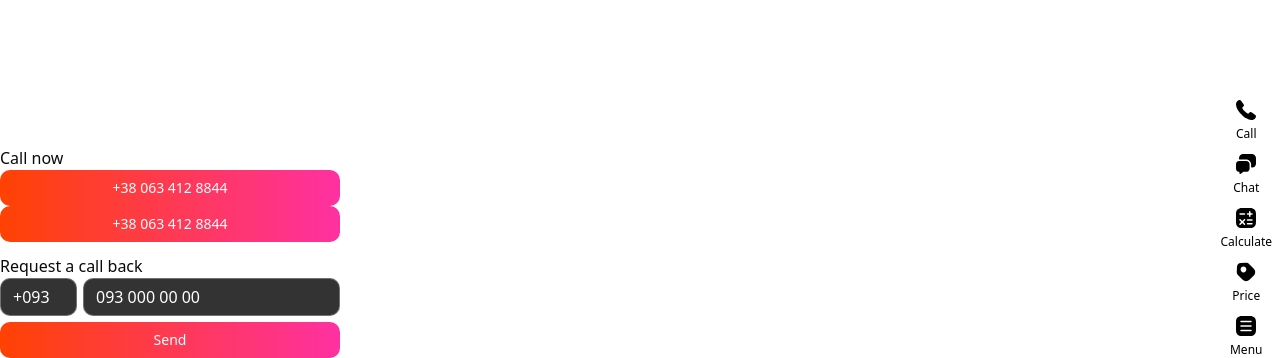
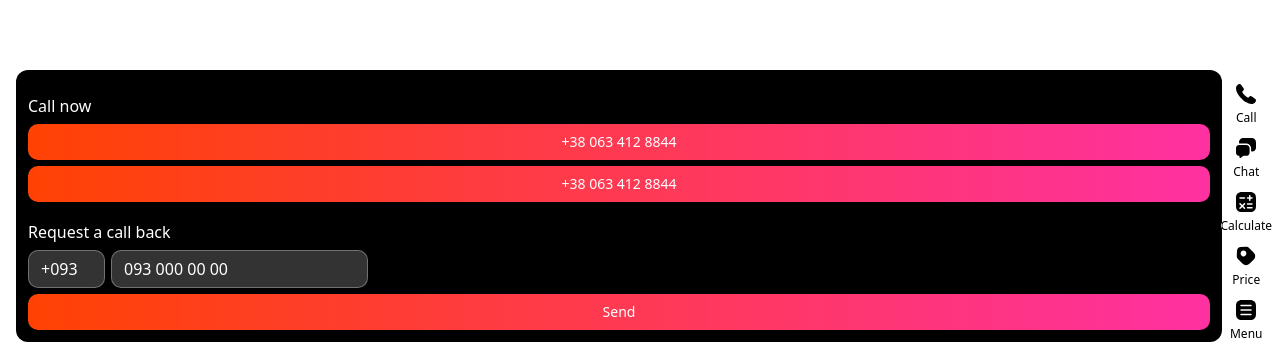
Before and after one commit to upiter-2005/drivovo_calculator_fsd, a Next.js app: page / in a window 1280 px wide. Both pictures are taken after a click on the button "Call". Shown: the part 442-800 px from the top of the page. Built offline with nearby package versions, Linux system fonts and the light colour scheme.

Commit message:
observer blocks + interactive panel

```diff
--- a/app/globals.css
+++ b/app/globals.css
@@ -145,12 +145,33 @@
   padding-right: 0;
 }
 /* styles.css */
-.PopoverContent {
-	transform-origin: var(--radix-popover-content-transform-origin);
-	animation: scaleIn 0.5s ease-out;
+
+.communicationModal {
+  width: calc(100% - 74px);
+  background-color: #000;
+  margin-left: 16px;
+  padding: 12px;
+
+  border-radius: 12px;
+  transition: all 0.3s;
+	/* animation: animModal 0.5s ease-out; */
+  position: fixed;
+  bottom: 16px;
+  left: 0;
+  transform: translateY(200%);
+}
+.activeModal {
+  transform: translateY(0)!important;
 }
 
-@keyframes scaleIn {
+
+
+.deactiveModal {
+	animation: deAnimModal 0.5s ease-out;
+}
+
+
+@keyframes animModal {
 	from {
 		opacity: 0;
 		transform: translateY(200%);
@@ -160,3 +181,14 @@
 		transform: translateY(0);
 	}
 }
+
+@keyframes deAnimModal {
+	from {
+		opacity: 1;
+		transform: translateY(0);
+	}
+	to {
+		opacity: 0;
+    transform: translateY(200%);
+	}
+}
--- a/package.json
+++ b/package.json
@@ -14,6 +14,7 @@
     "@radix-ui/react-popover": "^1.1.6",
     "@radix-ui/react-slot": "^1.1.2",
     "@radix-ui/react-tabs": "^1.1.3",
+    "@types/react-transition-group": "^4.4.12",
     "class-variance-authority": "^0.7.1",
     "clsx": "^2.1.1",
     "lucide-react": "^0.483.0",
@@ -22,10 +23,13 @@
     "postcss": "^8.5.3",
     "react": "^19.0.0",
     "react-dom": "^19.0.0",
+    "react-transition-group": "^4.4.5",
     "react-use": "^17.6.0",
     "tailwind-merge": "^3.0.2",
     "tw-animate-css": "^1.2.4",
-    "vaul": "^1.1.2"
+    "usehooks-ts": "^3.1.1",
+    "vaul": "^1.1.2",
+    "zustand": "^5.0.3"
   },
   "devDependencies": {
     "@eslint/eslintrc": "^3",
--- /dev/null
+++ b/src/features/intersections/actions/intersectionSlice.ts
@@ -0,0 +1,28 @@
+import {create} from 'zustand'
+import { persist, createJSONStorage } from 'zustand/middleware'
+
+
+interface IntersectionSwitches {
+    activeBlock: string,
+    activeBlockHandler: (val:string) => void
+}
+
+export const useIntersectionSwithes = create<IntersectionSwitches>()(
+  persist(
+    (set) => (
+      {
+        activeBlock: '' ,
+        activeBlockHandler: (val) => {
+          set({activeBlock: val})
+        },
+      }
+    ),
+    {
+      name: 'drivovo fsd',
+      version: 0.1,
+      storage: createJSONStorage(()=> localStorage),
+       partialize: (state) => ({activeBlock: state.activeBlock, }),
+    }
+  )
+
+)
--- /dev/null
+++ b/src/features/intersections/index.tsx
@@ -0,0 +1 @@
+export {FirstWindow} from "./ui/firstWindow"
--- /dev/null
+++ b/src/features/intersections/ui/firstWindow.tsx
@@ -0,0 +1,34 @@
+'use client'
+import { RedButton } from "@/shared/ui/redButton"
+import { useEffect, useState, useRef } from "react";
+import { useClickAway } from "react-use";
+import { useIntersectionSwithes } from "../actions/intersectionSlice";
+
+export const FirstWindow:React.FC = () => {
+
+    const [isVisible, setIsVisible] = useState<boolean>(false)
+    const {activeBlock} = useIntersectionSwithes()
+    const ref = useRef(null);
+
+    useClickAway(ref, () => {
+        setIsVisible(false)
+    });
+
+    useEffect(()=>{
+        if (activeBlock == 'firstWindow') {
+            setIsVisible(true)
+        }else{
+            setIsVisible(false)
+        }
+        console.log(activeBlock);
+    }, [activeBlock])
+
+    // if (!isActive) return null
+
+    return (
+        <div className={ isVisible ? "communicationModal activeModal" : "communicationModal" } ref={ref}>
+            <p className="text-[#C74C05] text-xs pb-3">Lorem ipsum dolor sit amet consectetur. Cras aliquam suspendisse amet fermentum enim.</p>
+            <RedButton text='Book a test drive'  />
+        </div>
+    )
+}
--- /dev/null
+++ b/src/pages-view/home/ui/sections/Block1.tsx
@@ -0,0 +1,34 @@
+'use client'
+import { useIntersectionSwithes } from '@/features/intersections/actions/intersectionSlice';
+import { useEffect } from 'react';
+import { useIntersectionObserver } from 'usehooks-ts'
+
+export const Block1:React.FC = () => {
+
+    const {activeBlockHandler} = useIntersectionSwithes()
+
+    const { isIntersecting, ref } = useIntersectionObserver({
+        threshold: 0.8,
+      })
+
+      useEffect(()=>{
+        if(isIntersecting){
+            activeBlockHandler("firstWindow")
+        }else{
+            activeBlockHandler("")
+        }
+        console.log("Block 1  ---  isIntersectingisIntersectingisIntersecting");
+      }, [isIntersecting, activeBlockHandler])
+
+console.log(`Render Section`, {
+    isIntersecting,
+  })
+    return (
+
+        <section ref={ref} className="w-full min-h-[100vh] firstBaner flex flex-col   items-center justify-center pr-[72px] pl-4 text-white">
+            <h1 className="linearText text-[38px] font-600 text-left leading-11 mb-5 pl-0">Car as a Service <br />
+            (CaaS)</h1>
+            <p className="pl-4">Lorem ipsum dolor sit amet consectetur adipisicing elit. Facilis officia, voluptate non itaque consectetur aut, nisi perferendis tenetur voluptas quis soluta molestiae facere dolor eius nulla laboriosam aperiam vero tempora?</p>
+        </section>
+    )
+}
--- /dev/null
+++ b/src/shared/ui/MnuButton.tsx
@@ -0,0 +1,20 @@
+import Image from 'next/image'
+
+interface IMnuButton {
+    text: string,
+    redirectTo?: string | undefined
+}
+
+export const MnuButton:React.FC<IMnuButton> = ({text, redirectTo}) => {
+    return (
+        <>
+         {redirectTo ?
+            <a href={redirectTo} className="bg-[#2A2A2A] text-white py-[10px] px-[16px] rounded-[8px] flex justify-between items-center" >{text} <Image src='/assets/images/arrow.svg' width={24} height={24} alt='Drivovo arrow ico' /></a>
+            :
+            <button className="bg-[#2A2A2A] text-white py-[10px] px-[16px] rounded-[8px] flex justify-between items-center" >{text}<Image src='/assets/images/arrow.svg' width={24} height={24} alt='Drivovo arrow ico' /></button>
+         }
+        </>
+    )
+
+
+}
--- a/src/widgets/MobMnuBtns/ui/Call.tsx
+++ b/src/widgets/MobMnuBtns/ui/Call.tsx
@@ -1,34 +1,49 @@
 'use client'
-import { cn } from "@/utils/cn"
 import { RedButton } from '@/shared/ui/redButton'
 import { CallbackForm } from '@/features/callbackForm'
 import { createPortal } from 'react-dom'
-import { useRef } from 'react'
+import { useEffect, useRef, useState } from 'react'
 import {useClickAway} from 'react-use';
-import { activeModalType } from "./MobMnuBtns"
+
 
 interface ICall {
-    className?: string,
-    disableModal: (type: activeModalType) => void
+    isActive?: boolean,
+    disableModal: () => void
 }
 
-export const Call:React.FC<ICall> = ({className, disableModal}) => {
+export const Call:React.FC<ICall> = ({ isActive, disableModal}) => {
+    const [isVisible, setIsVisible] = useState(false)
 
     const ref = useRef(null);
+
     useClickAway(ref, () => {
-    disableModal("call")
+        console.log("handler child");
+        setIsVisible(false)
+        disableModal()
+
     });
+
+    useEffect(()=>{
+        if (isActive) {
+            setIsVisible(true)
+        }
+        console.log(isActive);
+    }, [isActive])
+
+    if (!isActive) return null
 
     return (
         <>
             {
                 createPortal(
-                    <div className={cn(`fixed bottom-0 left-0`, className)} ref={ref} >
-                    <p className={`pt-3`}>Call now</p>
+                    <div className={ isVisible ? "communicationModal activeModal" : "communicationModal" } ref={ref} >
+                        <div className='flex flex-col gap-[6px]'>
+                            <p className={`pt-3 text-white`}>Call now</p>
                                 <RedButton text='+38 063 412 8844' phoneLink="+380634128844" />
                                 <RedButton text='+38 063 412 8844'  />
-                    <p className='pt-3'>Request a call back</p>
+                            <p className='pt-3 text-white'>Request a call back</p>
                             <CallbackForm />
+                        </div>
                     </div>,
                     window.document.body
                 )
--- a/src/widgets/MobMnuBtns/ui/Chat.tsx
+++ b/src/widgets/MobMnuBtns/ui/Chat.tsx
@@ -1,30 +1,44 @@
 'use client'
 import Image from 'next/image'
 import { cn } from "@/utils/cn"
-import { useRef } from 'react'
+import { useEffect, useRef, useState } from 'react'
 import { useClickAway } from 'react-use'
-import { activeModalType } from './MobMnuBtns'
 import { createPortal } from 'react-dom'
 
 interface ICall {
-    className?: string,
-    disableModal: (type: activeModalType) => void
+    isActive?: boolean,
+    disableModal: () => void
 }
 
-export const Chat:React.FC<ICall> = ({className, disableModal}) => {
+export const Chat:React.FC<ICall> = ({  isActive, disableModal}) => {
+    const [isVisible, setIsVisible] = useState(false)
     const ref = useRef(null);
     useClickAway(ref, () => {
-    disableModal("chat")
-  });
+        console.log("handler child");
+        setIsVisible(false)
+        disableModal()
+
+
+    });
+
+    useEffect(()=>{
+        if (isActive) {
+            setIsVisible(true)
+        }
+        console.log(isActive);
+    }, [isActive])
+
+    if (!isActive) return null
+
     return (
         <>
             {createPortal(
-                <div className={cn(`fixed bottom-0 left-0 `, className)} ref={ref}>
-                    <p className='pt-3'>Chat in the App</p>
+                <div className={ isVisible ? "communicationModal activeModal" : "communicationModal" } ref={ref}>
+                    <p className='pt-3 pb-2 text-white'>Chat in the App</p>
                     <div className='flex flex-col gap-2'>
-                        <button type="submit"  className={cn('w-full bg-[#28A9EB] text-white rounded-[10px] text-sm flex items-center justify-center p-[8px]', className)}> <Image src="/assets/images/telegram.svg" width={24} height={24} alt='telegram' />Telegram</button>
-                        <button type="submit"  className={cn('w-full bg-[#4EC95C] text-white rounded-[10px] text-sm flex items-center justify-center p-[8px]', className)}> <Image src="/assets/images/whatsApp.svg" width={24} height={24} alt='WhatsApp' />WhatsApp</button>
-                        <button type="submit"  className={cn('w-full instaGradient text-white rounded-[10px] text-sm flex items-center justify-center p-[8px]', className)}> <Image src="/assets/images/instagram.svg" width={24} height={24} alt='instagram' />Instagram</button>
+                        <button type="submit"  className={cn('w-full bg-[#28A9EB] text-white rounded-[10px] text-sm flex items-center justify-center p-[8px]')}> <Image src="/assets/images/telegram.svg" width={24} height={24} alt='telegram' />Telegram</button>
+                        <button type="submit"  className={cn('w-full bg-[#4EC95C] text-white rounded-[10px] text-sm flex items-center justify-center p-[8px]')}> <Image src="/assets/images/whatsApp.svg" width={24} height={24} alt='WhatsApp' />WhatsApp</button>
+                        <button type="submit"  className={cn('w-full instaGradient text-white rounded-[10px] text-sm flex items-center justify-center p-[8px]')}> <Image src="/assets/images/instagram.svg" width={24} height={24} alt='instagram' />Instagram</button>
                     </div>
                 </div>,
                 window.document.body
--- /dev/null
+++ b/src/widgets/MobMnuBtns/ui/Menu.tsx
@@ -0,0 +1,54 @@
+'use client'
+import { useEffect, useRef, useState } from 'react'
+import { useClickAway } from 'react-use'
+import { createPortal } from 'react-dom'
+import { MnuButton } from '@/shared/ui/MnuButton'
+
+interface ICall {
+    isActive?: boolean,
+    disableModal: () => void
+}
+
+export const Menu:React.FC<ICall> = ({  isActive, disableModal}) => {
+    const [isVisible, setIsVisible] = useState(false)
+    const ref = useRef(null);
+    useClickAway(ref, () => {
+        console.log("handler child");
+        setIsVisible(false)
+        disableModal()
+
+
+    });
+
+    useEffect(()=>{
+        if (isActive) {
+            setIsVisible(true)
+        }
+        console.log(isActive);
+    }, [isActive])
+
+    if (!isActive) return null
+
+    return (
+        <>
+            {createPortal(
+                <div className={ isVisible ? "communicationModal activeModal" : "communicationModal" } ref={ref}>
+                    <div className='text-white flex flex-col gap-[2px]'>
+                     <MnuButton text="Contacts" redirectTo="/contacts" />
+                     <MnuButton text="Blog" redirectTo="/contacts" />
+                     <MnuButton text="Terms of use" redirectTo="/contacts" />
+                     <MnuButton text="How does it work?" redirectTo="/contacts" />
+                     <MnuButton text="What is it?" redirectTo="/contacts" />
+                     <MnuButton text="Drivovo Pride Club" redirectTo="/contacts" />
+                     <MnuButton text="Appearance" redirectTo="/contacts" />
+                     <MnuButton text="Language" redirectTo="/contacts" />
+
+                    </div>
+                </div>,
+                window.document.body
+            )}
+
+        </>
+
+    )
+}
--- a/src/widgets/MobMnuBtns/ui/MobMnuBtns.tsx
+++ b/src/widgets/MobMnuBtns/ui/MobMnuBtns.tsx
@@ -4,36 +4,42 @@ import { cn } from "@/utils/cn"
 import { Call } from './Call'
 import { Chat } from './Chat'
 import { useState } from 'react'
+import { Menu } from './Menu'
 
 
 interface IMobMnuBtns {
     className?: string
 }
 
-export type activeModalType = "call" | "chat" | ""
+export type activeModalType = "call" | "chat" | "menu" | ""
 
 export const MobMnuBtns:React.FC<IMobMnuBtns> = ({className}) => {
     const [activeModal, setactiveModal] = useState<activeModalType>('');
-    const disableModal = (type: activeModalType) => {
-        console.log(type);
+
+
+    const buttonHandler = (val: activeModalType) => {
         setactiveModal("")
+        setactiveModal(val)
+        console.log("handler parent");
     }
 
+    console.log(activeModal);
+
     return (
-        <div className={cn('fixed bottom-0 right-2 flex flex-col translate-y-0 mix-blend-difference gap-3 !z-[1000000000]', className)}>
+        <div className={cn('fixed bottom-4 right-2 flex flex-col translate-y-0 mix-blend-difference gap-3 !z-[1000000]', className)}>
 
-            <button className={cn("text-white flex flex-col items-center justify-center gap-[6px]", className)} onClick={() => setactiveModal("call")}>
+            <button className={cn("text-white flex flex-col items-center justify-center gap-[6px]")} onClick={() => buttonHandler("call")}>
                 <Image src='/assets/images/tel.svg' width={20} height={20} alt='Drivovo phone ico' />
                 <span className='text-xs'>Call</span>
             </button>
-            <button className={cn("text-white flex flex-col items-center justify-center gap-[6px]", className)} onClick={() => setactiveModal("chat")}>
+            <button className={cn("text-white flex flex-col items-center justify-center gap-[6px]")} onClick={() => buttonHandler("chat")}>
                 <Image src='/assets/images/chat.svg' width={20} height={20} alt='Drivovo chat ico' />
                 <span className='text-xs'>Chat</span>
             </button>
-            {activeModal === "call" && <Call disableModal={disableModal} />}
-            {activeModal === "chat" && <Chat disableModal={disableModal} />}
 
-
+            <Call isActive={activeModal === "call"} disableModal={()=>setactiveModal("")} />
+            <Chat isActive={activeModal === "chat"} disableModal={()=>setactiveModal("")} />
+            <Menu isActive={activeModal === "menu"} disableModal={()=>setactiveModal("")} />
 
             <div className="text-white flex flex-col items-center justify-center gap-[6px]">
                 <Image src='/assets/images/calc.svg' width={20} height={20} alt='Drivovo calc ico' />
@@ -43,10 +49,10 @@ export const MobMnuBtns:React.FC<IMobMnuBtns> = ({className}) => {
                 <Image src='/assets/images/price.svg' width={20} height={20} alt='Drivovo price ico' />
                 <span className='text-xs'>Price</span>
             </div>
-            <div className="text-white flex flex-col items-center justify-center gap-[6px]">
+            <button className="text-white flex flex-col items-center justify-center gap-[6px]" onClick={() => buttonHandler("menu")}>
                 <Image src='/assets/images/menu.svg' width={20} height={20} alt='Drivovo price ico' />
                 <span className='text-xs'>Menu</span>
-            </div>
+            </button>
         </div>
     )
 }
```
Also changed, not shown: src/pages-view/home/ui/HomePage.tsx (+9 -1 lines), public/assets/images/arrow.svg (added), 1 other file (tests, documents, lock files or other folders). Lines whose indentation alone changed are shown as unchanged.
